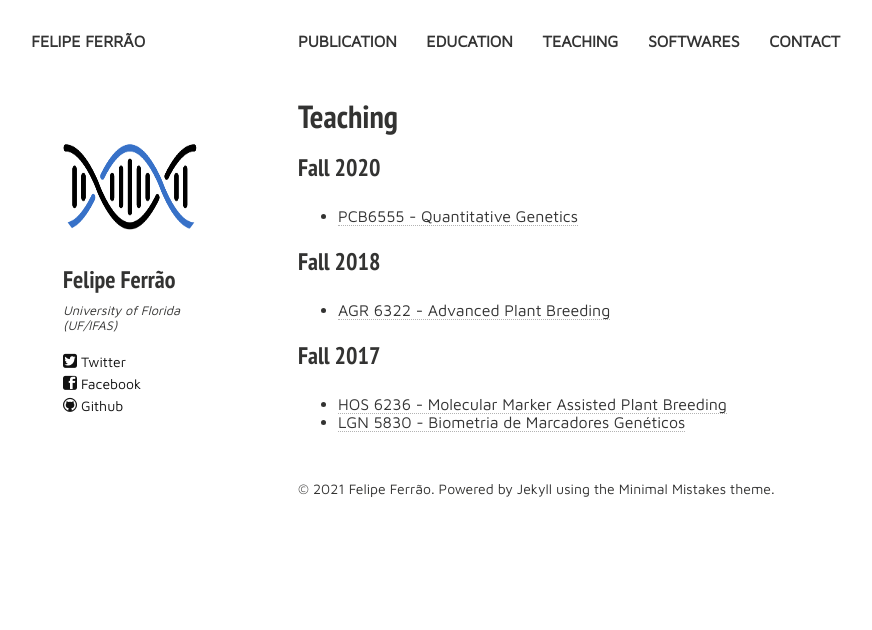
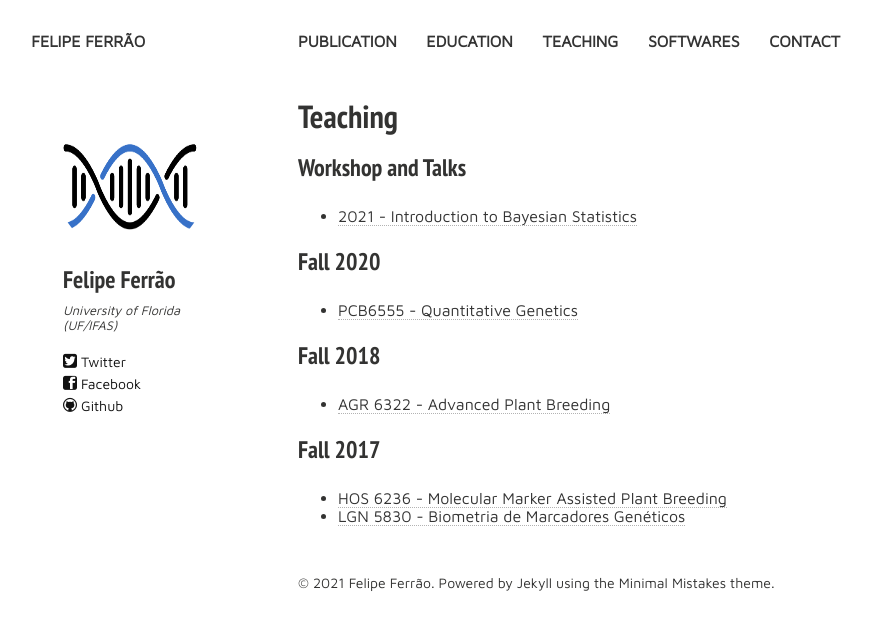
Before and after one commit to lfelipe-ferrao/lfelipe-ferrao.github.io, a Jekyll site: the page built from teaching.md, in a window 1280 px wide. Shown: the top 630 px of the page, without its empty margins (22-894 px from the left). Built offline with Jekyll 4.4.1, drawn with Linux system fonts in a browser that asks for light colours; nearby versions of some CDN libraries.

Commit message:
Update teaching.md

```diff
--- a/teaching.md
+++ b/teaching.md
@@ -12,6 +12,12 @@ tags: [people, undergrads, MSc, PhD, postdocs]
 
 ---
 
+
+### Workshop and Talks
+
+- [2021 - Introduction to Bayesian Statistics](class/Bayesian/index.md)
+
+
 ### Fall 2020
 
 - [PCB6555 - Quantitative Genetics](class/quantGenetic/index.md)
```
